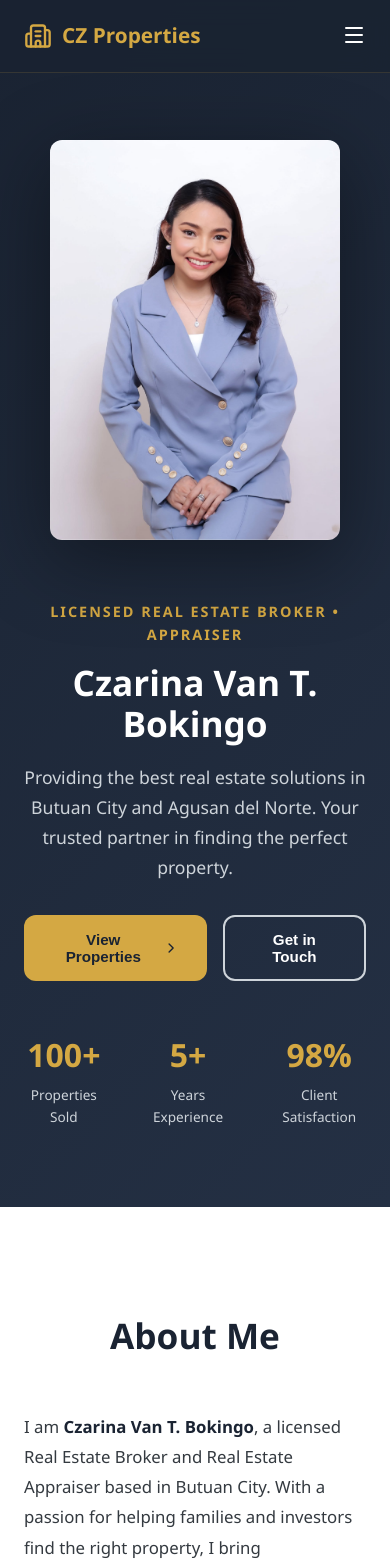
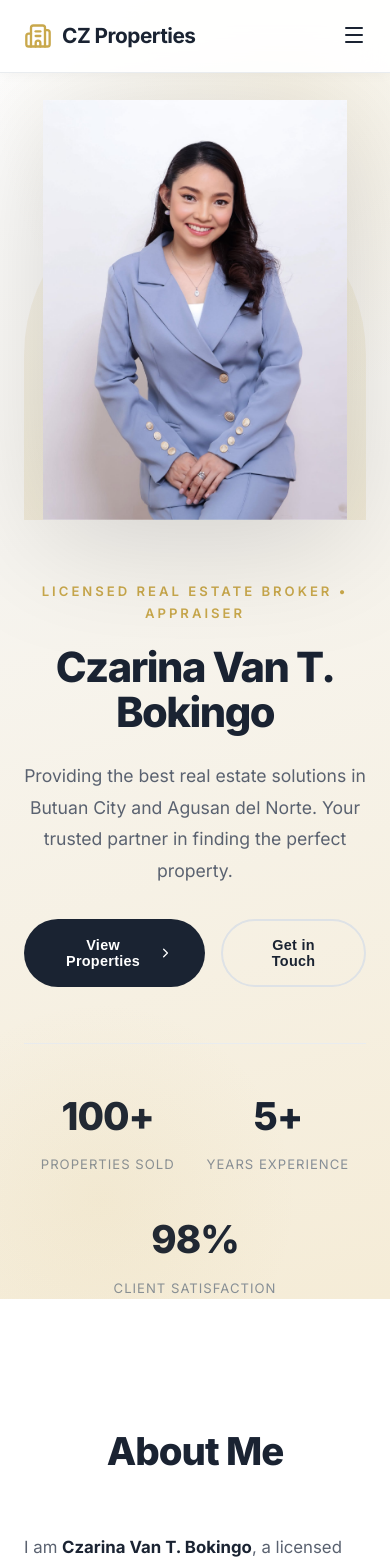
Before and after one commit to josephsismart/czarina-re, a React (Vite) app: page / in a window 390 px wide. Shown: the top 1568 px of the page. Built offline with nearby package versions, Linux system fonts and the light colour scheme.

Commit message:
Refactor CSS for improved styling and responsiveness
Updated color variables, padding, and layout styles for various components. Enhanced mobile responsiveness and adjusted typography.

```diff
--- a/src/App.css
+++ b/src/App.css
@@ -2,136 +2,161 @@
 *,*::before,*::after{box-sizing:border-box;margin:0;padding:0}
 :root {
   --navy: #1a2332;
-  --navy-light: #243044;
-  --gold: #d4a843;
-  --gold-light: #e8c96a;
+  --navy-light: #2c3e57;
+  --gold: #c9a84c;
+  --gold-light: #dfc06e;
+  --gold-soft: #f5ecd7;
   --white: #ffffff;
+  --off-white: #faf9f6;
+  --cream: #f7f5f0;
   --gray-50: #f8f9fa;
   --gray-100: #f1f3f5;
   --gray-200: #e9ecef;
+  --gray-300: #dee2e6;
   --gray-400: #ced4da;
+  --gray-500: #adb5bd;
   --gray-600: #868e96;
+  --gray-700: #5a6270;
   --gray-800: #343a40;
-  --radius: 12px;
-  --shadow: 0 4px 24px rgba(0,0,0,0.08);
-  --shadow-lg: 0 12px 48px rgba(0,0,0,0.12);
+  --radius: 16px;
+  --radius-sm: 10px;
+  --shadow: 0 4px 24px rgba(0,0,0,0.06);
+  --shadow-lg: 0 12px 48px rgba(0,0,0,0.1);
+  --shadow-xl: 0 24px 64px rgba(0,0,0,0.12);
   --transition: 0.3s ease;
 }
 html{scroll-behavior:smooth}
-body{font-family:'Segoe UI',system-ui,-apple-system,sans-serif;color:var(--gray-800);line-height:1.6;background:var(--white)}
+body{font-family:'Inter',system-ui,-apple-system,sans-serif;color:var(--gray-800);line-height:1.7;background:var(--white)}
 a{text-decoration:none;color:inherit}
 img{max-width:100%;display:block}
 .container{max-width:1200px;margin:0 auto;padding:0 24px}
 
 /* ===== Navbar ===== */
-.navbar{position:fixed;top:0;left:0;right:0;z-index:100;background:rgba(26,35,50,0.95);backdrop-filter:blur(12px);border-bottom:1px solid rgba(212,168,67,0.15)}
+.navbar{position:fixed;top:0;left:0;right:0;z-index:100;background:rgba(255,255,255,0.92);backdrop-filter:blur(20px);border-bottom:1px solid rgba(0,0,0,0.06);box-shadow:0 1px 12px rgba(0,0,0,0.04)}
 .nav-content{display:flex;align-items:center;justify-content:space-between;height:72px}
-.nav-brand{display:flex;align-items:center;gap:10px;color:var(--gold);font-size:1.3rem;font-weight:700;cursor:pointer}
-.nav-links{display:flex;list-style:none;gap:32px}
-.nav-links li{color:var(--gray-200);cursor:pointer;font-size:0.95rem;font-weight:500;transition:var(--transition)}
+.nav-brand{display:flex;align-items:center;gap:10px;color:var(--navy);font-size:1.3rem;font-weight:700;cursor:pointer;letter-spacing:-0.5px}
+.nav-brand svg{color:var(--gold)}
+.nav-links{display:flex;list-style:none;gap:36px}
+.nav-links li{color:var(--gray-700);cursor:pointer;font-size:0.9rem;font-weight:500;transition:var(--transition);letter-spacing:0.3px;text-transform:uppercase}
 .nav-links li:hover{color:var(--gold)}
-.mobile-toggle{display:none;background:none;border:none;color:var(--white);cursor:pointer}
+.mobile-toggle{display:none;background:none;border:none;color:var(--navy);cursor:pointer}
 
 /* ===== Hero ===== */
-.hero{background:linear-gradient(135deg,var(--navy) 0%,var(--navy-light) 100%);padding:140px 0 80px;min-height:100vh;display:flex;align-items:center;overflow:hidden}
-.hero-content{display:grid;grid-template-columns:1fr 1fr;gap:60px;align-items:center}
-.hero-tag{color:var(--gold);font-size:0.9rem;font-weight:600;letter-spacing:2px;text-transform:uppercase;margin-bottom:16px}
-.hero h1{color:var(--white);font-size:3.2rem;font-weight:800;line-height:1.15;margin-bottom:20px}
-.hero-subtitle{color:var(--gray-400);font-size:1.1rem;line-height:1.7;margin-bottom:32px;max-width:500px}
-.hero-buttons{display:flex;gap:16px;margin-bottom:48px}
-.hero-stats{display:flex;gap:40px}
+.hero{background:linear-gradient(165deg,var(--white) 0%,var(--cream) 40%,var(--gold-soft) 100%);padding:120px 0 0;min-height:100vh;display:flex;align-items:center;overflow:hidden;position:relative}
+.hero::before{content:'';position:absolute;top:-200px;right:-200px;width:600px;height:600px;border-radius:50%;background:radial-gradient(circle,rgba(201,168,76,0.12) 0%,transparent 70%);pointer-events:none}
+.hero::after{content:'';position:absolute;bottom:-100px;left:-100px;width:400px;height:400px;border-radius:50%;background:radial-gradient(circle,rgba(201,168,76,0.08) 0%,transparent 70%);pointer-events:none}
+.hero-content{display:grid;grid-template-columns:1fr 1fr;gap:40px;align-items:end}
+.hero-tag{color:var(--gold);font-size:0.82rem;font-weight:600;letter-spacing:3px;text-transform:uppercase;margin-bottom:20px;display:flex;align-items:center;gap:12px}
+.hero-tag::before{content:'';width:40px;height:2px;background:var(--gold)}
+.hero h1{color:var(--navy);font-size:3.6rem;font-weight:800;line-height:1.1;margin-bottom:24px;letter-spacing:-1.5px}
+.hero-subtitle{color:var(--gray-700);font-size:1.1rem;line-height:1.8;margin-bottom:36px;max-width:480px}
+.hero-buttons{display:flex;gap:16px;margin-bottom:56px}
+.hero-stats{display:flex;gap:48px;padding-top:40px;border-top:1px solid var(--gray-200)}
 .stat{display:flex;flex-direction:column}
-.stat-number{color:var(--gold);font-size:2rem;font-weight:800}
-.stat-label{color:var(--gray-400);font-size:0.85rem;margin-top:4px}
-.hero-image-wrapper{position:relative;display:flex;justify-content:center}
-.hero-image-bg{position:absolute;width:380px;height:380px;border-radius:50%;background:linear-gradient(135deg,var(--gold) 0%,rgba(212,168,67,0.2) 100%);top:50%;left:50%;transform:translate(-50%,-50%);z-index:0}
-.hero-image{position:relative;z-index:1;max-height:550px;width:auto;border-radius:var(--radius);object-fit:cover;filter:drop-shadow(0 20px 40px rgba(0,0,0,0.4))}
+.stat-number{color:var(--navy);font-size:2.4rem;font-weight:800;letter-spacing:-1px}
+.stat-label{color:var(--gray-600);font-size:0.82rem;margin-top:4px;text-transform:uppercase;letter-spacing:1px}
+.hero-image-wrapper{position:relative;display:flex;justify-content:center;align-items:flex-end}
+.hero-image-bg{position:absolute;width:100%;height:80%;bottom:0;border-radius:200px 200px 0 0;background:linear-gradient(180deg,rgba(201,168,76,0.08) 0%,rgba(201,168,76,0.15) 100%);z-index:0}
+.hero-image{position:relative;z-index:1;max-height:640px;width:auto;object-fit:contain;filter:drop-shadow(0 20px 60px rgba(0,0,0,0.15))}
 
 /* ===== Buttons ===== */
-.btn{display:inline-flex;align-items:center;gap:8px;padding:14px 28px;border-radius:var(--radius);font-size:0.95rem;font-weight:600;border:none;cursor:pointer;transition:var(--transition)}
-.btn-primary{background:var(--gold);color:var(--navy)}
-.btn-primary:hover{background:var(--gold-light);transform:translateY(-2px);box-shadow:0 8px 24px rgba(212,168,67,0.3)}
-.btn-outline{background:transparent;color:var(--white);border:2px solid var(--gray-400)}
+.btn{display:inline-flex;align-items:center;gap:8px;padding:16px 32px;border-radius:60px;font-size:0.9rem;font-weight:600;border:none;cursor:pointer;transition:var(--transition);letter-spacing:0.3px}
+.btn-primary{background:var(--navy);color:var(--white)}
+.btn-primary:hover{background:var(--navy-light);transform:translateY(-2px);box-shadow:0 8px 32px rgba(26,35,50,0.25)}
+.btn-outline{background:transparent;color:var(--navy);border:2px solid var(--gray-300)}
 .btn-outline:hover{border-color:var(--gold);color:var(--gold)}
-.btn-sm{padding:8px 18px;font-size:0.85rem;background:var(--gold);color:var(--navy);border-radius:8px}
-.btn-sm:hover{background:var(--gold-light)}
+.btn-sm{padding:10px 22px;font-size:0.82rem;background:var(--navy);color:var(--white);border-radius:60px}
+.btn-sm:hover{background:var(--navy-light);transform:translateY(-1px)}
+.btn-gold{background:var(--gold);color:var(--white)}
+.btn-gold:hover{background:var(--gold-light);transform:translateY(-2px);box-shadow:0 8px 32px rgba(201,168,76,0.3)}
 
 /* ===== Section ===== */
-.section-title{text-align:center;font-size:2.2rem;font-weight:800;color:var(--navy);margin-bottom:12px}
-.section-subtitle{text-align:center;color:var(--gray-600);font-size:1.05rem;margin-bottom:48px}
+.section-title{text-align:center;font-size:2.4rem;font-weight:800;color:var(--navy);margin-bottom:12px;letter-spacing:-1px}
+.section-subtitle{text-align:center;color:var(--gray-600);font-size:1.05rem;margin-bottom:56px;max-width:600px;margin-left:auto;margin-right:auto}
+.section-tag{text-align:center;color:var(--gold);font-size:0.8rem;font-weight:600;letter-spacing:3px;text-transform:uppercase;margin-bottom:16px}
 
 /* ===== About ===== */
-.about{padding:100px 0;background:var(--white)}
-.about-grid{display:grid;grid-template-columns:1fr 1fr;gap:60px;margin-top:48px}
-.about-text p{margin-bottom:18px;font-size:1.05rem;color:var(--gray-800);line-height:1.8}
-.about-text strong{color:var(--navy)}
-.credentials{display:grid;gap:20px}
-.credential-card{display:flex;align-items:center;gap:20px;padding:24px;background:var(--gray-50);border-radius:var(--radius);border:1px solid var(--gray-200);transition:var(--transition)}
-.credential-card:hover{transform:translateY(-2px);box-shadow:var(--shadow)}
+.about{padding:120px 0;background:var(--white)}
+.about-grid{display:grid;grid-template-columns:1fr 1fr;gap:80px;margin-top:48px;align-items:start}
+.about-text p{margin-bottom:20px;font-size:1.05rem;color:var(--gray-700);line-height:1.9}
+.about-text strong{color:var(--navy);font-weight:700}
+.credentials{display:grid;gap:16px}
+.credential-card{display:flex;align-items:center;gap:20px;padding:28px;background:var(--off-white);border-radius:var(--radius);border:1px solid var(--gray-200);transition:var(--transition)}
+.credential-card:hover{transform:translateY(-3px);box-shadow:var(--shadow-lg);border-color:var(--gold-soft)}
 .credential-card svg{color:var(--gold);flex-shrink:0}
-.credential-card h4{font-size:1rem;color:var(--navy);margin-bottom:4px}
-.credential-card p{font-size:0.85rem;color:var(--gray-600)}
+.credential-card h4{font-size:0.95rem;color:var(--navy);margin-bottom:4px;font-weight:700}
+.credential-card p{font-size:0.82rem;color:var(--gray-600)}
 
 /* ===== Properties ===== */
-.properties{padding:100px 0;background:var(--gray-50)}
+.properties{padding:120px 0;background:var(--off-white)}
 .property-grid{display:grid;grid-template-columns:repeat(auto-fill,minmax(280px,1fr));gap:28px}
-.property-card{background:var(--white);border-radius:var(--radius);overflow:hidden;box-shadow:var(--shadow);transition:var(--transition)}
-.property-card:hover{transform:translateY(-4px);box-shadow:var(--shadow-lg)}
-.property-image{position:relative;height:200px;overflow:hidden}
-.property-image img{width:100%;height:100%;object-fit:cover;transition:var(--transition)}
-.property-card:hover .property-image img{transform:scale(1.05)}
-.property-type{position:absolute;top:12px;left:12px;background:var(--navy);color:var(--gold);padding:6px 14px;border-radius:6px;font-size:0.78rem;font-weight:600}
-.property-info{padding:20px}
-.property-info h3{font-size:1.1rem;color:var(--navy);margin-bottom:8px}
-.property-location{display:flex;align-items:center;gap:6px;color:var(--gray-600);font-size:0.88rem;margin-bottom:12px}
-.property-details{display:flex;gap:16px;font-size:0.85rem;color:var(--gray-600);margin-bottom:16px;padding-bottom:16px;border-bottom:1px solid var(--gray-200)}
+.property-card{background:var(--white);border-radius:var(--radius);overflow:hidden;box-shadow:var(--shadow);transition:var(--transition);border:1px solid var(--gray-100)}
+.property-card:hover{transform:translateY(-6px);box-shadow:var(--shadow-xl)}
+.property-image{position:relative;height:220px;overflow:hidden}
+.property-image img{width:100%;height:100%;object-fit:cover;transition:0.5s ease}
+.property-card:hover .property-image img{transform:scale(1.08)}
+.property-type{position:absolute;top:16px;left:16px;background:var(--white);color:var(--navy);padding:6px 16px;border-radius:60px;font-size:0.75rem;font-weight:700;letter-spacing:0.5px;box-shadow:0 2px 8px rgba(0,0,0,0.1)}
+.property-info{padding:24px}
+.property-info h3{font-size:1.1rem;color:var(--navy);margin-bottom:8px;font-weight:700}
+.property-location{display:flex;align-items:center;gap:6px;color:var(--gray-600);font-size:0.85rem;margin-bottom:16px}
+.property-details{display:flex;gap:16px;font-size:0.82rem;color:var(--gray-600);margin-bottom:20px;padding-bottom:20px;border-bottom:1px solid var(--gray-100)}
 .property-footer{display:flex;justify-content:space-between;align-items:center}
-.property-price{font-size:1.2rem;font-weight:800;color:var(--gold)}
+.property-price{font-size:1.25rem;font-weight:800;color:var(--gold)}
 
 /* ===== Testimonials ===== */
-.testimonials{padding:100px 0;background:var(--navy)}
-.testimonials .section-title{color:var(--white)}
-.testimonial-grid{display:grid;grid-template-columns:repeat(auto-fill,minmax(300px,1fr));gap:28px;margin-top:48px}
-.testimonial-card{background:var(--navy-light);border:1px solid rgba(212,168,67,0.15);border-radius:var(--radius);padding:32px}
-.stars{display:flex;gap:4px;margin-bottom:16px}
-.testimonial-card p{color:var(--gray-200);font-style:italic;line-height:1.7;margin-bottom:16px}
-.testimonial-card h4{color:var(--gold);font-size:0.95rem}
+.testimonials{padding:120px 0;background:var(--white)}
+.testimonial-grid{display:grid;grid-template-columns:repeat(auto-fill,minmax(320px,1fr));gap:28px;margin-top:16px}
+.testimonial-card{background:var(--off-white);border:1px solid var(--gray-200);border-radius:var(--radius);padding:36px;transition:var(--transition)}
+.testimonial-card:hover{box-shadow:var(--shadow-lg);border-color:var(--gold-soft)}
+.stars{display:flex;gap:4px;margin-bottom:20px}
+.testimonial-card p{color:var(--gray-700);font-style:italic;line-height:1.8;margin-bottom:20px;font-size:1.02rem}
+.testimonial-card h4{color:var(--navy);font-size:0.9rem;font-weight:700}
+
+/* ===== CTA Banner ===== */
+.cta-banner{padding:100px 0;background:linear-gradient(135deg,var(--navy) 0%,var(--navy-light) 100%);text-align:center;position:relative;overflow:hidden}
+.cta-banner::before{content:'';position:absolute;top:-100px;right:-100px;width:400px;height:400px;border-radius:50%;background:rgba(201,168,76,0.08)}
+.cta-banner::after{content:'';position:absolute;bottom:-80px;left:-80px;width:300px;height:300px;border-radius:50%;background:rgba(201,168,76,0.06)}
+.cta-banner h2{color:var(--white);font-size:2.6rem;font-weight:800;margin-bottom:16px;letter-spacing:-1px}
+.cta-banner p{color:var(--gray-400);font-size:1.1rem;margin-bottom:40px;max-width:500px;margin-left:auto;margin-right:auto}
 
 /* ===== Contact ===== */
-.contact{padding:100px 0;background:var(--white)}
+.contact{padding:120px 0;background:var(--off-white)}
 .contact-grid{display:grid;grid-template-columns:1fr 1fr;gap:60px;margin-top:24px}
-.contact-info{display:flex;flex-direction:column;gap:20px}
-.contact-item{display:flex;align-items:center;gap:20px;padding:20px;border-radius:var(--radius);transition:var(--transition);cursor:pointer}
-.contact-item:hover{background:var(--gray-50)}
+.contact-info{display:flex;flex-direction:column;gap:12px}
+.contact-item{display:flex;align-items:center;gap:20px;padding:24px;border-radius:var(--radius);transition:var(--transition);cursor:pointer;background:var(--white);border:1px solid var(--gray-200)}
+.contact-item:hover{border-color:var(--gold-soft);box-shadow:var(--shadow);transform:translateY(-2px)}
 .contact-item svg{color:var(--gold);flex-shrink:0}
-.contact-item h4{font-size:0.95rem;color:var(--navy);margin-bottom:2px}
-.contact-item p{font-size:0.9rem;color:var(--gray-600)}
+.contact-item h4{font-size:0.9rem;color:var(--navy);margin-bottom:2px;font-weight:700}
+.contact-item p{font-size:0.88rem;color:var(--gray-600)}
 .contact-form{display:flex;flex-direction:column;gap:16px}
-.contact-form input,.contact-form textarea{padding:14px 18px;border:1px solid var(--gray-200);border-radius:var(--radius);font-size:0.95rem;font-family:inherit;transition:var(--transition);background:var(--gray-50)}
-.contact-form input:focus,.contact-form textarea:focus{outline:none;border-color:var(--gold);box-shadow:0 0 0 3px rgba(212,168,67,0.15)}
+.contact-form input,.contact-form textarea{padding:16px 20px;border:1px solid var(--gray-200);border-radius:var(--radius-sm);font-size:0.95rem;font-family:inherit;transition:var(--transition);background:var(--white)}
+.contact-form input:focus,.contact-form textarea:focus{outline:none;border-color:var(--gold);box-shadow:0 0 0 4px rgba(201,168,76,0.1)}
 .contact-form textarea{resize:vertical}
 
 /* ===== Footer ===== */
-.footer{background:var(--navy);padding:32px 0;border-top:1px solid rgba(212,168,67,0.15)}
+.footer{background:var(--navy);padding:48px 0}
 .footer-content{display:flex;justify-content:space-between;align-items:center}
 .footer-brand{display:flex;align-items:center;gap:10px;color:var(--gold);font-weight:700;font-size:1.1rem}
-.footer p{color:var(--gray-600);font-size:0.85rem}
+.footer p{color:var(--gray-600);font-size:0.82rem}
 
 /* ===== Mobile ===== */
 @media(max-width:768px){
   .mobile-toggle{display:block}
-  .nav-links{position:absolute;top:72px;left:0;right:0;background:var(--navy);flex-direction:column;gap:0;padding:0;max-height:0;overflow:hidden;transition:var(--transition)}
+  .nav-links{position:absolute;top:72px;left:0;right:0;background:rgba(255,255,255,0.98);backdrop-filter:blur(20px);flex-direction:column;gap:0;padding:0;max-height:0;overflow:hidden;transition:var(--transition);border-bottom:1px solid var(--gray-200)}
   .nav-links.open{max-height:300px;padding:16px 0}
-  .nav-links li{padding:12px 24px}
+  .nav-links li{padding:14px 24px;color:var(--navy)}
+  .hero{padding-top:100px;min-height:auto}
   .hero-content{grid-template-columns:1fr;text-align:center}
-  .hero h1{font-size:2.2rem}
+  .hero h1{font-size:2.6rem}
+  .hero-tag{justify-content:center}
+  .hero-tag::before{display:none}
   .hero-subtitle{margin:0 auto 32px}
   .hero-buttons{justify-content:center}
-  .hero-stats{justify-content:center}
-  .hero-image-wrapper{order:-1}
-  .hero-image{max-height:400px}
-  .hero-image-bg{width:280px;height:280px}
+  .hero-stats{justify-content:center;flex-wrap:wrap;gap:32px}
+  .hero-image-wrapper{order:-1;margin-bottom:20px}
+  .hero-image{max-height:420px}
   .about-grid{grid-template-columns:1fr}
   .contact-grid{grid-template-columns:1fr}
-  .footer-content{flex-direction:column;gap:12px;text-align:center}
+  .footer-content{flex-direction:column;gap:16px;text-align:center}
+  .cta-banner h2{font-size:2rem}
 }
```
